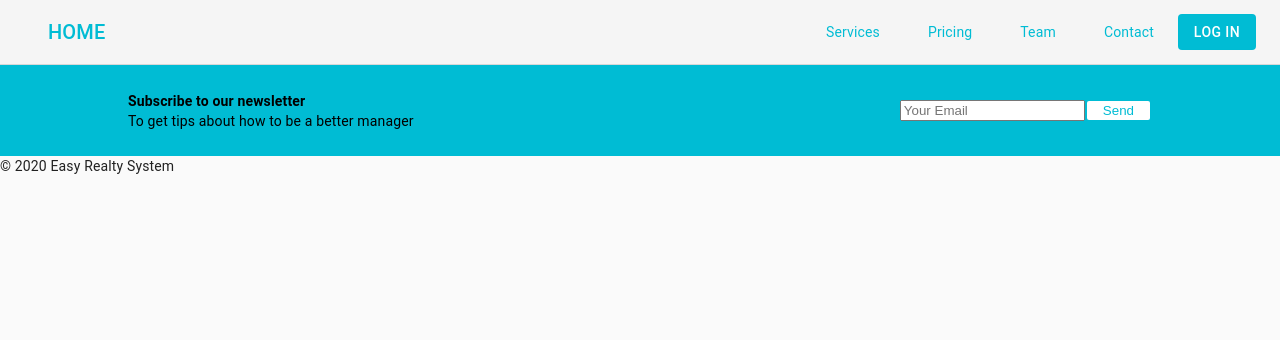
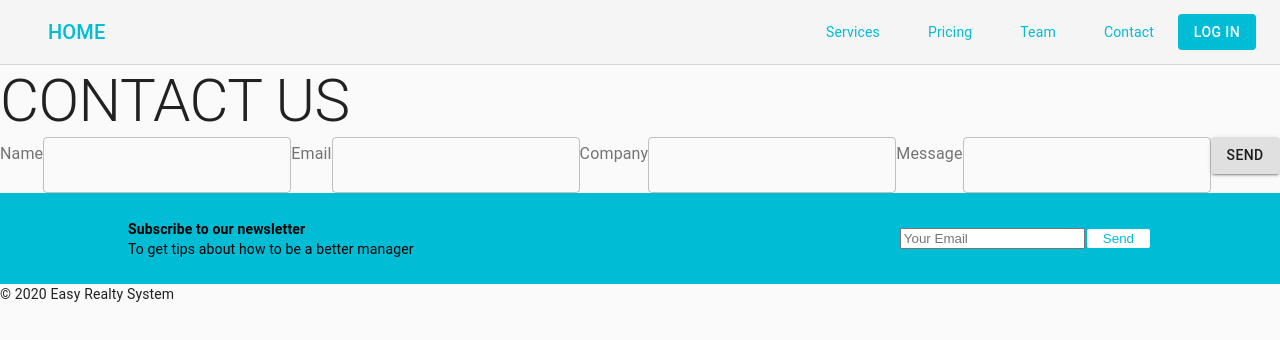
Before and after one commit to jyotSarup/ez.website, a React (Create React App) app: page /Contact in a window 1280 px wide. Shown: the top 340 px of the page. Built offline with nearby package versions, Linux system fonts and the light colour scheme.

Commit message:
The form is not responive yet.

```diff
--- a/src/Assets/sass/_variables.scss
+++ b/src/Assets/sass/_variables.scss
@@ -3,3 +3,4 @@ $sec-color: yellow;
 $comp-color: gray;
 $white: white;
 $black: black;
+$primary-teal-blue: #2B879E;
--- a/src/Assets/sass/pages/_contact.scss
+++ b/src/Assets/sass/pages/_contact.scss
@@ -1,14 +1,76 @@
-.wrapContact{
+.wrapContact {
+  //background-image: url(../../../Components/Pages/Contact/assets/Contact.png);
+  //height: 50em;
+  height: 100vh;
+  width: 100vw;
+  background-repeat: no-repeat;
+  font-family: "Open Sans";
+  display: grid;
+  grid-template-rows: 1fr 1fr 1fr 1fr 1fr 1fr 1fr 1fr 1fr;
+  grid-template-columns: 1fr 1fr 1fr;
+  .contact_header {
     background-image: url(../../../Components/Pages/Contact/assets/Contact.png);
-    height: 50em;
+    grid-row: 1 / 4;
+    grid-column: 1 / 5;
+  }
+  .contact {
+    grid-row: 1 / 8;
+    grid-column: 2 / 3;
+    width: 120%;
+    padding: 2em;
+    //height: 700px;
+    .contact_heading {
+      font-size: 3.157em;
+      color: rgba(255, 255, 255, 255);
+      font-weight: 700 bold;
+      margin-top: 1.3em;
+      margin-left: 2em;
+    }
+    .contact_form {
+      background-color: rgba(255, 255, 255, 255);
+      border: 2px solid white;
+      border-radius: 7px;
+      box-shadow: 3px 3px 5px #9b9a9a;
+      margin-top: 2em;
+      // height: 100em;
+      padding: 3em;
+      .contact_label {
+        color: black;
+        margin-top: 1em;
+        display: block;
+        //margin-left: 4em;
+        //font-size: 2.2em;
+      }
+      .contact_input {
+        margin-top: 1em;
+        width: 100%;
+        padding: 0em;
+        //margin-left: 1em;
+        //margin-right: 4em;
+      }
+      .contact_button {
+        background-color: $primary-teal-blue;
+        color: rgba(255, 255, 255, 255);
+        width: 40%;
+        font-size: 1.333em;
+        font-weight: bold;
+        padding: 6px 16px;
+        border: 3px solid $primary-teal-blue;
+        margin-top: 1rem;
+        //margin-left: 4rem;
+        text-transform: capitalize;
+      }
+    }
+  }
+  .contact_circular_shape {
+    grid-row: 6 / 9;
+    grid-column: 1 / 3;
+
+    width: 100%;
+    z-index: -1;
+    background-image: url(../../../Components/Pages/Contact/assets/Contact_Shape.png);
     background-repeat: no-repeat;
-    font-family: 'Open Sans';
-    .contact_heading{
-
-        color: rgba(255,255,255,255);
-        font-size: 2.369em;
-        font-weight: 700 bold;
-        // margin-left: 60em;
-        // margin-top: 4em;
-        }
+    background-position: center bottom;
+    background-size: contain;
+  }
 }
--- a/src/Components/Pages/Contact/contact.js
+++ b/src/Components/Pages/Contact/contact.js
@@ -1,10 +1,45 @@
 import React from 'react';
+import Typography from '@material-ui/core/Typography';
+import { FormLabel } from '@material-ui/core';
+import {FormControl} from '@material-ui/core';
+import { TextField } from '@material-ui/core';
+import {Button} from '@material-ui/core';
 
 function Contact() {
     return (
         <div className="wrapContact">
+            <div className="contact_header">
 
+            </div>
+            <div className="contact">
+                <Typography variant="h2" className="contact_heading">
+                    CONTACT US
+                </Typography>
+                <div className="contact_form">
+                    <FormLabel className="contact_label">
+                        Name
+                    </FormLabel>
+                    <TextField variant="outlined" className="contact_input"></TextField>
+                    <FormLabel className="contact_label">
+                        Email
+                    </FormLabel>
+                    <TextField variant="outlined" className="contact_input"></TextField>
+                    <FormLabel className="contact_label">
+                        Company
+                    </FormLabel>
+                    <TextField variant="outlined" className="contact_input"></TextField>
+                    <FormLabel className="contact_label">
+                        Message
+                    </FormLabel>
+                    <TextField variant="outlined" className="contact_input"></TextField>
+
+                    <Button variant="contained" className="contact_button">Send</Button>
+                </div>
+            </div>
+            <div className="contact_circular_shape">
+
+            </div>
         </div>)
-        }
+}
 
 export default Contact;
```
